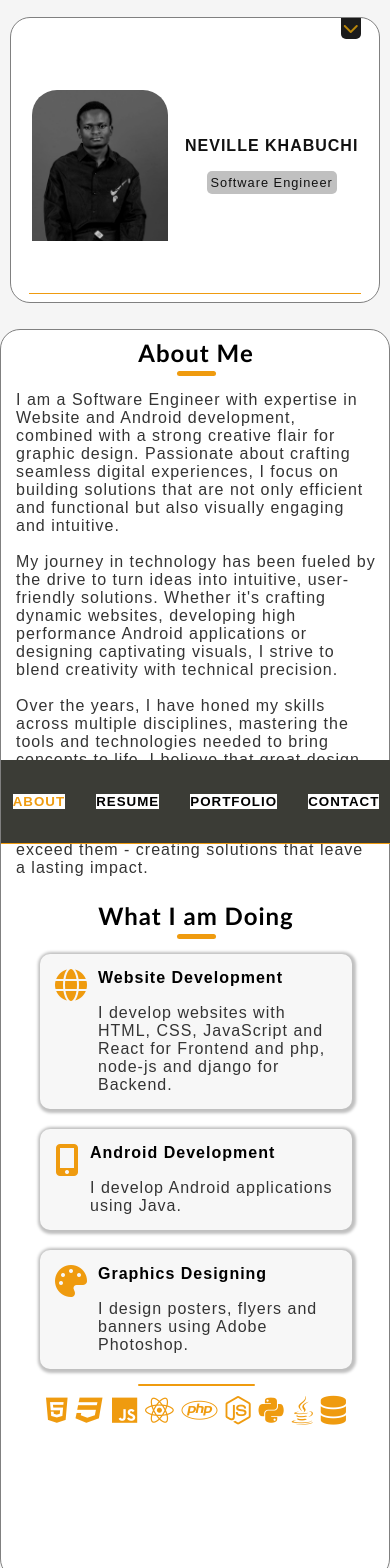
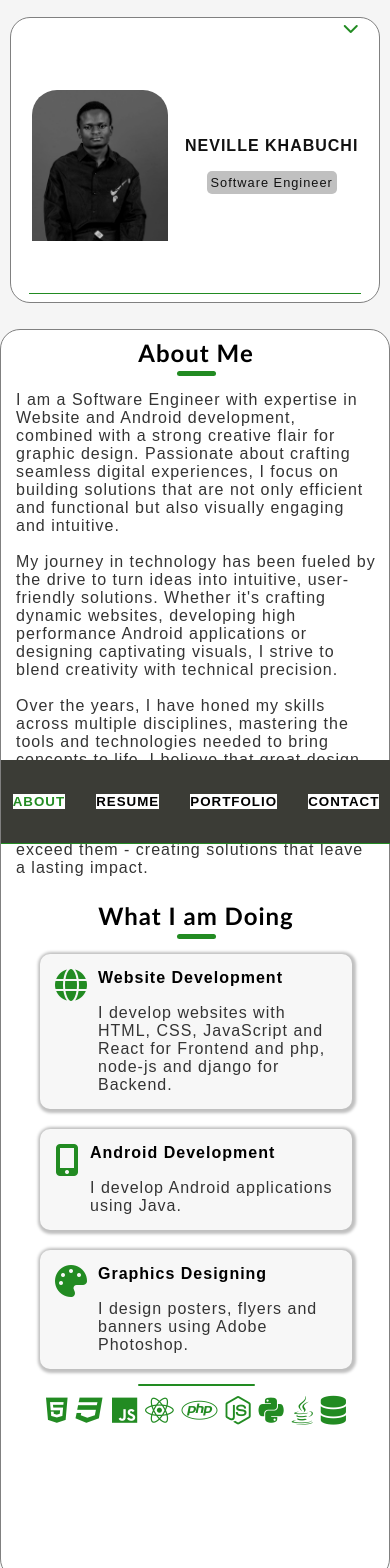
Before and after one commit to NEVILLEKHABUCHI/Portfolio, a React (Create React App) app: page / in a window 390 px wide. Shown: the top 1568 px of the page. Built offline with nearby package versions, Linux system fonts and the light colour scheme.

Commit message:
New Change

```diff
--- a/src/App.css
+++ b/src/App.css
@@ -87,7 +87,7 @@
   margin-bottom: 2vh;
 }
 .appContainer .containerLeft .containerLeftBody .contact i {
-  color: #EF9B0F;
+  color: #228B22 ;
 }
 .appContainer .containerLeft .containerLeftBody .contact p {
   font-family: Georgia, 'Times New Roman', Times, serif;
@@ -108,7 +108,7 @@
   margin-top: 2vh;
 }
 .appContainer .containerLeft .containerLeftBody .socialMedia a i {
-  color: #EF9B0F;
+  color: #228B22;
   font-size: 1.2rem;
 }
 .appContainer .containerLeft .containerLeftBottom {
@@ -117,7 +117,7 @@
   letter-spacing: 1px;
   margin-top: 2vh;
   padding-top: 1vh;
-  border-top: 1px solid #EF9B0F;
+  border-top: 1px solid #228B22;
 }
 .appContainer .containerLeft .containerLeftBottom div {
   width: inherit;
@@ -130,7 +130,7 @@
   gap: 1vw;
 }
 .appContainer .containerLeft .containerLeftBottom div p i {
-  color: #EF9B0F;
+  color: #228B22;
 }
 .appContainer .containerLeft .containerLeftBottom div section {
   display: flex;
@@ -155,7 +155,7 @@
   justify-content: space-between;
   align-items: center;
   padding: 0 3vw;
-  border-bottom: 1px solid #EF9B0F;
+  border-bottom: 1px solid #228B22;
 }
 .appContainer .containerRight .top button {
   background-color: #1B1B1B;
@@ -166,7 +166,7 @@
   cursor: pointer;
 }
 .appContainer .containerRight .top button.active {
-  color: #EF9B0F;
+  color: #228B22;
 }
 .appContainer .containerRight .contentSection {
   width: inherit;
@@ -220,7 +220,7 @@
   width: 5vw;
   height: 5px;
   border-radius: 10px;
-  background-color: #EF9B0F;
+  background-color: #228B22;
 }
 .appContainer .containerRight .contentSection .aboutContainer #bio {
   padding: 15px;
@@ -249,7 +249,7 @@
 }
 .appContainer .containerRight .contentSection .aboutContainer .expertise .specialty i {
   font-size: 2rem;
-  color: #EF9B0F;
+  color: #228B22;
 }
 .appContainer .containerRight .contentSection .aboutContainer .expertise .specialty div p {
   margin-top: 2vh;
@@ -263,7 +263,7 @@
   width: 30vw;
   height: 2px;
   border-radius: 10px;
-  background-color: #EF9B0F;
+  background-color: #228B22;
 }
 .appContainer .containerRight .contentSection .aboutContainer .icons {
   display: flex;
@@ -272,7 +272,7 @@
   padding: 10px;
 }
 .appContainer .containerRight .contentSection .aboutContainer .icons i {
-  color: #EF9B0F;
+  color: #228B22;
   font-size: 1.8rem;
   transition: transform 0.3s ease, box-shadow 0.3s ease;
 }
@@ -299,7 +299,7 @@
 .appContainer .containerRight .contentSection .resumeContainer .experience .experienceTop i,
 .appContainer .containerRight .contentSection .resumeContainer .expertise .expertiseTop i,
 .appContainer .containerRight .contentSection .resumeContainer .skillsSummary .skillsSummaryTop i {
-  color: #EF9B0F;
+  color: #228B22;
 }
 .appContainer .containerRight .contentSection .resumeContainer .education ul,
 .appContainer .containerRight .contentSection .resumeContainer .expertise ul,
@@ -320,7 +320,7 @@
 }
 .appContainer .containerRight .contentSection .resumeContainer .education ul li p:first-of-type {
   padding: 10px 0;
-  color: #EF9B0F;
+  color: #228B22;
 }
 .appContainer .containerRight .contentSection .resumeContainer .education ul li p:nth-of-type(2) {
   color: #C0C0C0;
@@ -344,22 +344,22 @@
 }
 .appContainer .containerRight .contentSection .resumeContainer .skillsSummary ul li:first-of-type div p:nth-of-type(2) span {
   width: 8.5vw;
-  background-color: #EF9B0F;
+  background-color: #228B22;
   border-radius: 5px;
 }
 .appContainer .containerRight .contentSection .resumeContainer .skillsSummary ul li:nth-of-type(2) div p:nth-of-type(2) span {
   width: 7.5vw;
-  background-color: #EF9B0F;
+  background-color: #228B22;
   border-radius: 5px;
 }
 .appContainer .containerRight .contentSection .resumeContainer .skillsSummary ul li:nth-of-type(3) div p:nth-of-type(2) span {
   width: 4.5vw;
-  background-color: #EF9B0F;
+  background-color: #228B22;
   border-radius: 5px;
 }
 .appContainer .containerRight .contentSection .resumeContainer .skillsSummary ul li:nth-of-type(4) div p:nth-of-type(2) span {
   width: 3vw;
-  background-color: #EF9B0F;
+  background-color: #228B22;
   border-radius: 5px;
 }
 .appContainer .containerRight .contentSection .portfolioContainer .portfolioTop {
@@ -378,7 +378,7 @@
   font-family: 'Courier New', Courier, monospace;
 }
 .appContainer .containerRight .contentSection .portfolioContainer .portfolioTop button.active {
-  color: #EF9B0F;
+  color: #228B22;
 }
 .appContainer .containerRight .contentSection .portfolioContainer .portfolioBody {
   width: inherit;
@@ -412,7 +412,7 @@
   object-fit: cover;
 }
 .appContainer .containerRight .contentSection .portfolioContainer .portfolioBody .websiteContainer .website .websiteLeft i{
-  color: #EF9B0F;
+  color: #228B22;
 }
 .appContainer .containerRight .contentSection .portfolioContainer .portfolioBody .websiteContainer .website .websiteRight {
   width: 25vw;
@@ -421,7 +421,7 @@
 .appContainer .containerRight .contentSection .portfolioContainer .portfolioBody .websiteContainer .website .websiteRight h3 {
   display: flex;
   justify-content: center;
-  color: #EF9B0F;
+  color: #228B22;
 }
 .appContainer .containerRight .contentSection .portfolioContainer .portfolioBody .websiteContainer .website .websiteRight p:first-of-type {
   text-align: center;
@@ -431,7 +431,7 @@
   color: #C0C0C0;
 }
 .appContainer .containerRight .contentSection .portfolioContainer .portfolioBody .websiteContainer .website .websiteRight p:nth-of-type(2) span {
-  color: #EF9B0F;
+  color: #228B22;
 }
 .appContainer .containerRight .contentSection .portfolioContainer .portfolioBody .websiteContainer .website .websiteRight div {
   display: flex;
@@ -443,7 +443,7 @@
   padding: 3px;
   border: 1px solid #C0C0C0;
   border-radius: 5px;
-  color: #EF9B0F;
+  color: #228B22;
 }
 
 /* light theme styling */
@@ -469,7 +469,7 @@
   color: black;
 }
 .appContainer .containerRight.light .top button.active {
-  color: #EF9B0F;
+  color:  #228B22;
 }
 .appContainer .containerRight.light .contentSection .aboutContainer #bio {
   color: #343434;
@@ -500,7 +500,7 @@
   color: #1B1B1B;
 }
 .appContainer .containerRight.light .contentSection .portfolioContainer .portfolioTop button.active {
-  color: #EF9B0F;
+  color: #228B22;
 }
 .appContainer .containerRight.light .contentSection .portfolioContainer .portfolioBody .websiteContainer .website .websiteRight p:nth-of-type(2) {
   color: #1B1B1B;
--- a/src/Mediaqueries.css
+++ b/src/Mediaqueries.css
@@ -39,7 +39,7 @@
         border-bottom-right-radius: 5px;
     }
     .appContainer .containerLeft .content .containerLeftTop .icon button i {
-        color: #B8860B;
+        color: #228B22;
         font-size: 1rem;
     }
     .appContainer .containerLeft .content .containerLeftTop .details {
@@ -134,4 +134,10 @@
     .appContainer .containerRight .contentSection .portfolioContainer .portfolioBody .websiteContainer .website .websiteRight {
         width: 90vw;
     }
+
+    /* Light */
+    .appContainer .containerLeft.light .content .containerLeftTop .icon button {
+        border: none;
+        background-color: white;
+    }
 }
--- a/src/Portfolio.js
+++ b/src/Portfolio.js
@@ -77,7 +77,7 @@ function Portfolio() {
         <div className="website">
             <div className="websiteLeft">
                 <i className="fa-solid fa-circle-chevron-left" onClick={() => handlePrevImage(category, images)}></i>
-                <img src={images[currentImageIndex[category]]} alt={`${category} Preview`} />
+                <img src={images[currentImageIndex[category]]} alt={`${category} Preview`} loading="lazy" />
                 <i className="fa-solid fa-circle-chevron-right" onClick={() => handleNextImage(category, images)}></i>
             </div>
             <div className="websiteRight">
```
